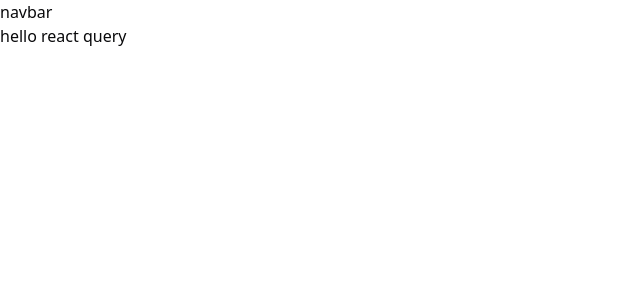
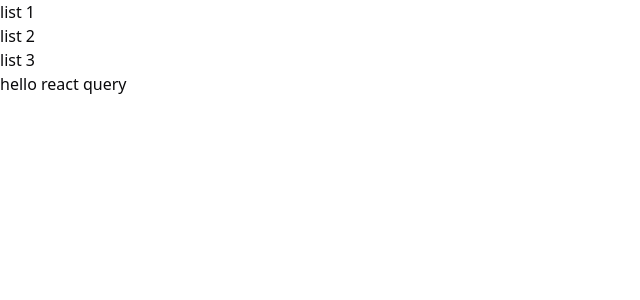
Before and after one commit to habibollahi24/trains, a React (Vite) app: page / in a window 1280 px wide. Shown: the top 300 px of the page, without its empty margins (0-640 px from the left). Built offline with nearby package versions, Linux system fonts and the light colour scheme.

Commit message:
complete navbar

```diff
--- a/src/components/Navbar.tsx
+++ b/src/components/Navbar.tsx
@@ -1,7 +1,11 @@
 export default function Navbar() {
   return (
     <div>
-      <ul>navbar</ul>
+      <ul>
+        <li>list 1</li>
+        <li>list 2</li>
+        <li>list 3</li>
+      </ul>
     </div>
   );
 }
```
